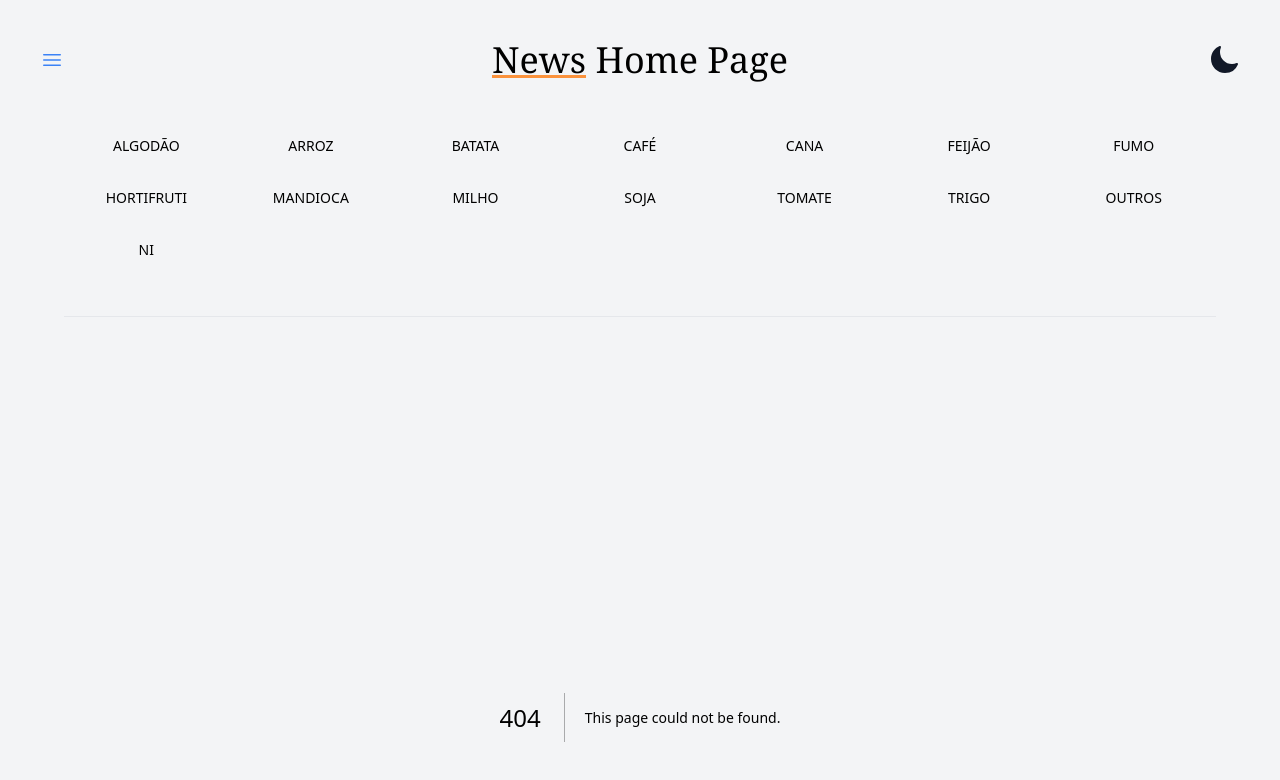
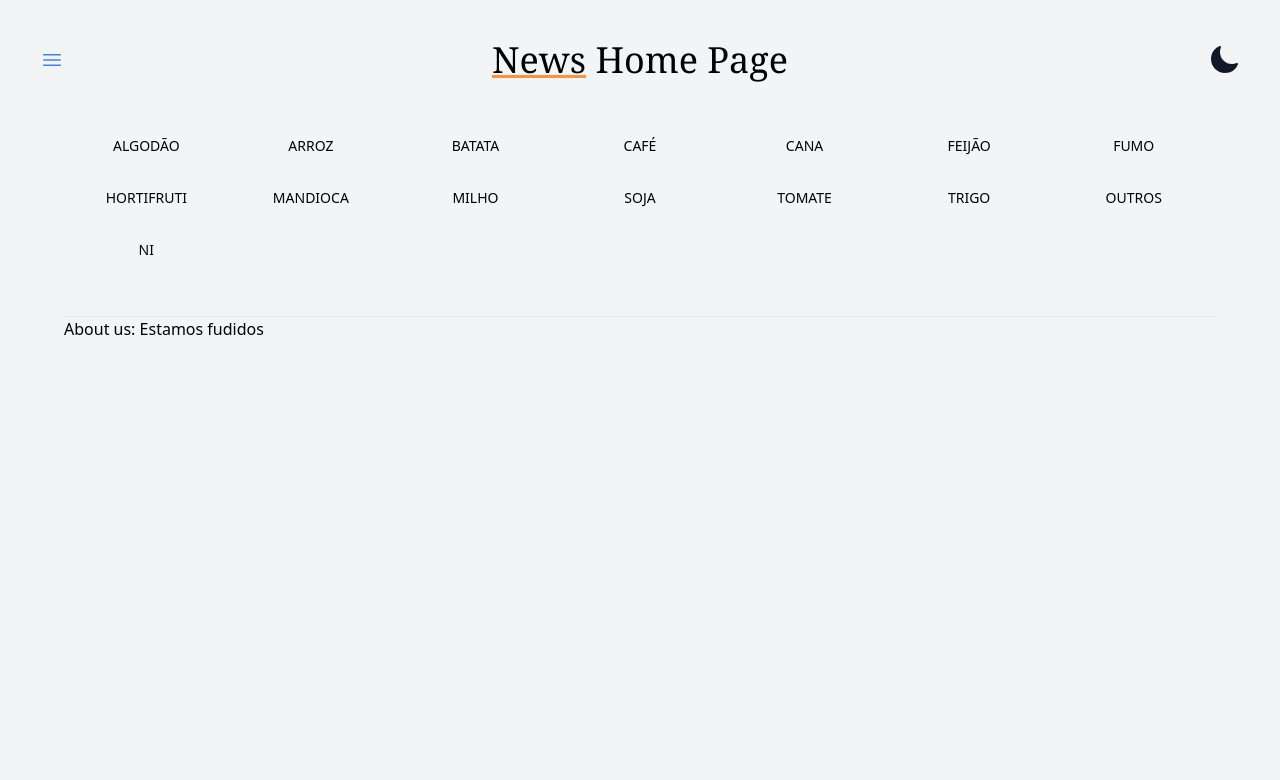
Before and after one commit to asyncFrank/robot-news, a Next.js app: page /about in a window 1280 px wide. Before the commit this address had no page. Shown: the top 780 px of the page. Built offline with nearby package versions, Linux system fonts and the light colour scheme.

Commit message:
testando rotas-apagar file adicionado

```diff
--- /dev/null
+++ b/app/about/page.tsx
@@ -0,0 +1,9 @@
+import React from 'react'
+
+const About = () => {
+  return (
+    <div>About us: Estamos fudidos</div>
+  )
+}
+
+export default About
```
